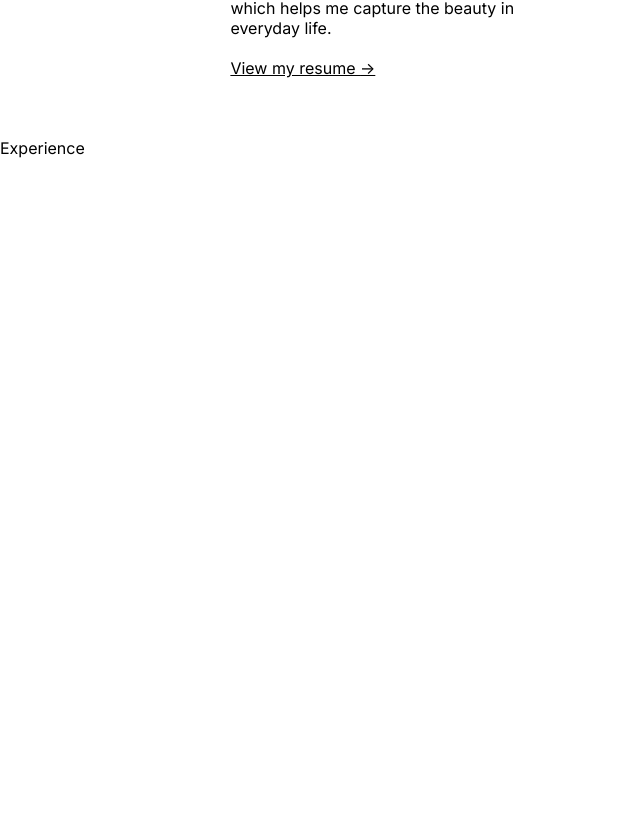
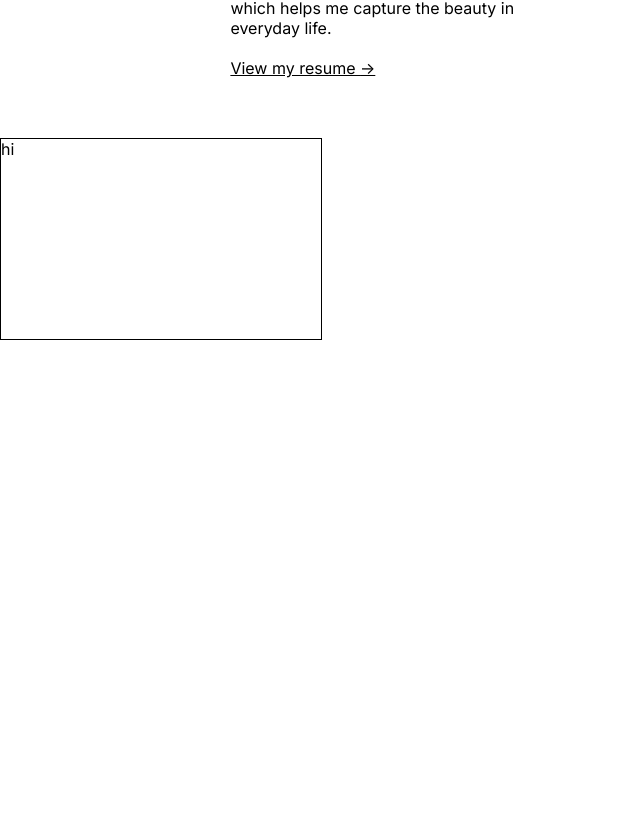
Before and after one commit to cindy1u0/cindy1u0.github.io, a React (Create React App) app: page /#home in a window 1280 px wide. Shown: the part 1462-2280 px from the top of the page, without its empty margins (0-640 px from the left). Built offline with nearby package versions, Linux system fonts and the light colour scheme.

Commit message:
experience card

```diff
--- /dev/null
+++ b/src/components/experienceCard.tsx
@@ -0,0 +1,14 @@
+import React from 'react';
+import styled from 'styled-components';
+
+const Container = styled.div`
+  border: 1px #000 solid;
+  height: 200px;
+  width: 320px;
+`;
+
+const ExperienceCard = (): JSX.Element => {
+  return <Container>hi</Container>;
+};
+
+export default ExperienceCard;
--- a/src/pages/experience.tsx
+++ b/src/pages/experience.tsx
@@ -1,12 +1,17 @@
 import React from 'react';
 import styled from 'styled-components';
+import ExperienceCard from '../components/experienceCard';
 
 const Wrapper = styled.section`
   height: 100vh;
 `;
 
 const Experience = (): JSX.Element => {
-  return <Wrapper>Experience</Wrapper>;
+  return (
+    <Wrapper>
+      <ExperienceCard />
+    </Wrapper>
+  );
 };
 
 export default Experience;
```
